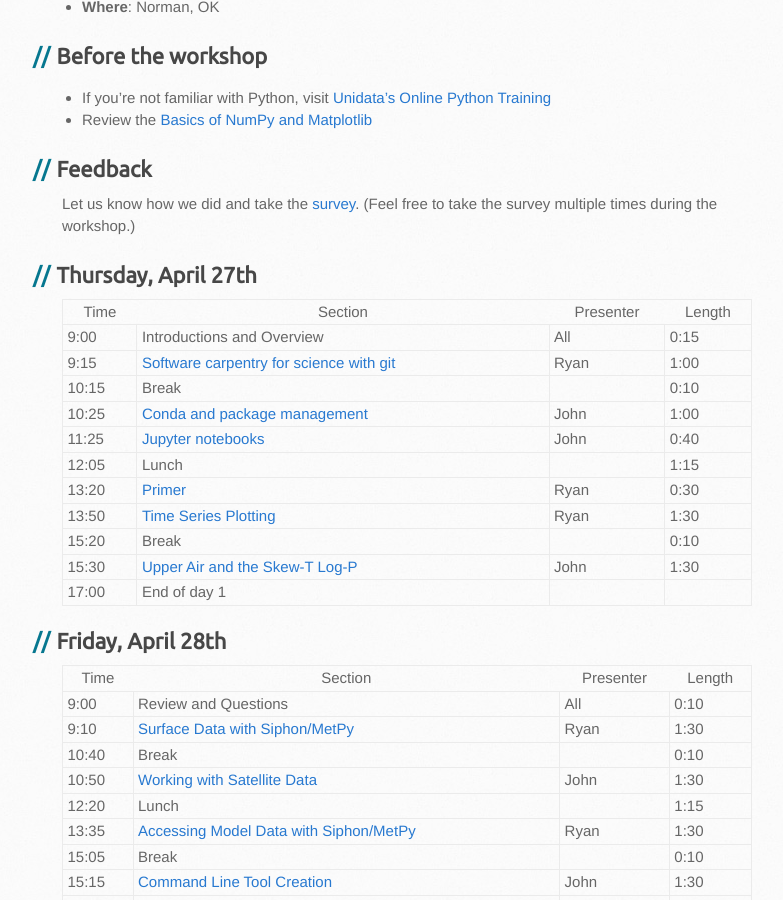
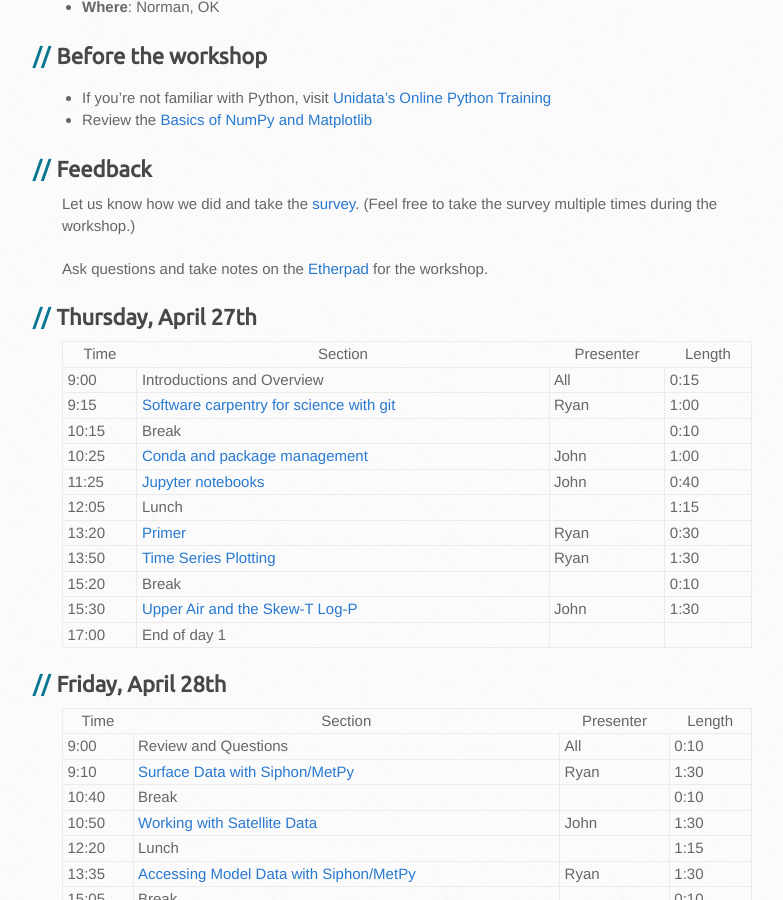
Before and after one commit to Unidata/python-workshop, a Jekyll site: the page built from events/oklahoma2017.md, in a window 1280 px wide and 900 px high, scrolled down 577 px. Shown: the whole window, without its empty margins (108-891 px from the left). Built offline with Jekyll 4.4.1, drawn with Linux system fonts in a browser that asks for light colours; some web fonts are replaced; our own code applies the rules of GitHub Pages for plain Markdown files.

Commit message:
Add link to ether pad for OU

```diff
--- a/events/oklahoma2017.md
+++ b/events/oklahoma2017.md
@@ -12,6 +12,8 @@ title:
 
 ## Feedback
 Let us know how we did and take the [survey](https://www.surveymonkey.com/r/3GVFRK6). (Feel free to take the survey multiple times during the workshop.)
+
+Ask questions and take notes on the [Etherpad](https://etherpad.wikimedia.org/p/unidata-ou-workshop) for the workshop.
 
 ## Thursday, April 27th
 
```
